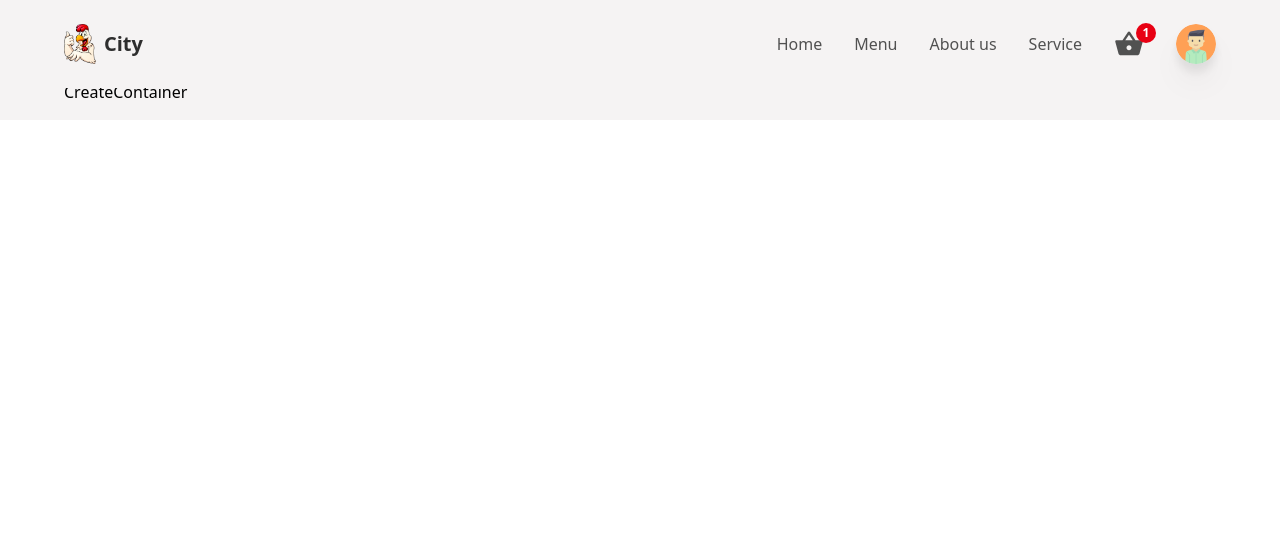
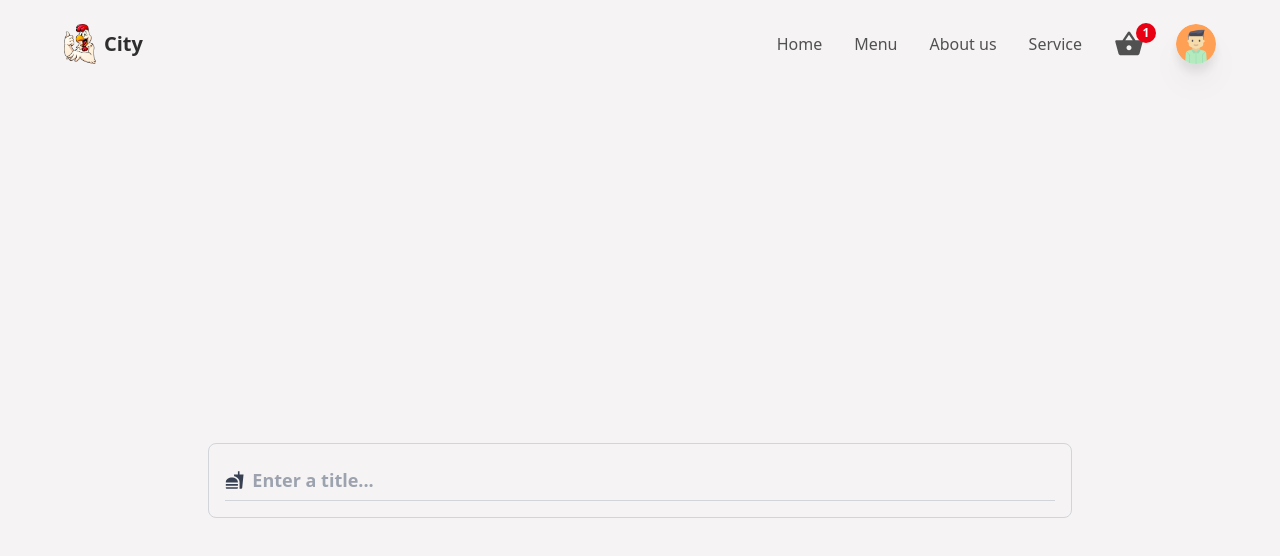
Before and after one commit to Shobhnik13/Food-delivery-app, a React (Vite) app in the folder frontend/: page /createItem in a window 1280 px wide. Shown: the top 556 px of the page. Built offline with nearby package versions, Linux system fonts and the light colour scheme.

Commit message:
started making CreateContainer.jsx

```diff
--- a/frontend/src/Components/CreateContainer.jsx
+++ b/frontend/src/Components/CreateContainer.jsx
@@ -1,9 +1,49 @@
 import React from 'react'
+import { useState } from 'react'
+import { motion } from 'framer-motion';
+import {MdFastfood} from 'react-icons/md'
+const CreateContainer = () => {
+  //creating all states
+  const [title,setTitle]=useState('');
+  const [calories,setCalories]=useState('');
+  const [price,setPrice]=useState('');
+  const [category,setCategory]=useState(null);
+  const [imageAsset,setImageAsset]=useState(null)
+  const [fields,setFields]=useState(false);
+  const [alert,setAlert]=useState('')
+  const [msg,setMsg]=useState(null)
+  const [loading,setLoading]=useState(false)
+  return (
+    // main div
+    <div className='w-full h-auto flex items-center justify-center min-h-screen'>
+      {/* div that contains the structure for the inner divs  */}
+      <div className='w-[90%] md:w-[75%] border border-gray-300  rounded-lg p-4 flex flex-col justify-center items-center'>
+        {
+          fields &&(
+            <motion.p
+            initial={{opacity:0}}
+            animate={{opacity:1}}
+            exit={{opacity:0}}
+            className={`w-full p-2 text-center rounded-lg font-semibold ${
+              alert==='danger'
+              ?` bg-red-400 text-red-800`
+              :` bg-emerald-400 text-emerald-800`
+          } `}>{msg}</motion.p>
+          )}
+           {/* input div which will be inside the outer structured div  */}
+          <div className='w-full py-2 border-b border-gray-300 flex items-center gap-2 '>
+            <MdFastfood className='text-gray-700 text-xl' />
+            <input type="text"
+              value={title}
+              required
+              placeholder='Enter a title...'
+              className='w-full h-full text-lg bg-transparent font-semibold outline-none border-none placeholder:text-gray-400 '
+              onChange={(e)=>setTitle(e.target.value)}
+              />
 
-const CreateContainer = () => {
-  return (
-    <div>CreateContainer</div>
+          </div>
+      </div>
+    </div>
   )
 }
-
 export default CreateContainer
--- a/frontend/src/Components/Header.jsx
+++ b/frontend/src/Components/Header.jsx
@@ -92,9 +92,9 @@ const Header = () => {
                         exit={{opacity:0,scale:0.6}}
                         className='w-40 bg-gray-50 top-12 right-[-20px]  shadow-xl rounded-md absolute flex flex-col '>
                 {
-                user && user.email==='shobhnikw@gmail.com' &&(
+                user && user.email &&(
                     <Link to={'/createItem'}>
-                    <p className='px-4 py-2 flex items-center justify-center gap-3 hover:bg-slate-100 transition-all duration-100 ease-in-out text-textColor'>New item <MdAdd/> </p>
+                    <p onClick={()=>setMenu(false)} className='px-4 py-2 flex items-center justify-center gap-3 hover:bg-slate-100 transition-all duration-100 ease-in-out text-textColor'>New item <MdAdd/> </p>
                     </Link>
                 )
                 }
@@ -147,19 +147,19 @@ const Header = () => {
                 {/* 1->the create item option  */}
 
                 {
-                user && user.email==='shobhnikw@gmail.com' &&(
+                user && user.email && (
                     <Link to={'/createItem'}>
-                    <p className='px-4 py-2 flex items-center  gap-3 hover:bg-slate-100 transition-all duration-100 ease-in-out text-textColor'>New item <MdAdd/> </p>
+                    <p onClick={()=>setMenu(false)} className='px-4 py-2 flex items-center  gap-3 hover:bg-slate-100 transition-all duration-100 ease-in-out text-textColor'>New item <MdAdd/> </p>
                     </Link>
                 )
                 }
                 {/* 2->the ul of the laptop view  */}
 
                 <ul className='flex flex-col  '>
-                    <li className=' text-textColor px-4 py-2 hover:bg-slate-100 hover:text-headingColor duration-100 transition-all ease-in-out cursor-pointer'>Home</li>
-                    <li className='text-textColor px-4 py-2 hover:bg-slate-100 hover:text-headingColor duration-100 transition-all ease-in-out cursor-pointer'>Menu</li>
-                    <li className='text-textColor px-4 py-2 hover:bg-slate-100 hover:text-headingColor duration-100 transition-all ease-in-out cursor-pointer'>About us</li>
-                    <li className='text-textColor px-4 py-2 hover:bg-slate-100 hover:text-headingColor duration-100 transition-all ease-in-out cursor-pointer'>Service</li>
+                    <li  onClick={()=>setMenu(false)} className=' text-textColor px-4 py-2 hover:bg-slate-100 hover:text-headingColor duration-100 transition-all ease-in-out cursor-pointer'>Home</li>
+                    <li onClick={()=>setMenu(false)} className='text-textColor px-4 py-2 hover:bg-slate-100 hover:text-headingColor duration-100 transition-all ease-in-out cursor-pointer'>Menu</li>
+                    <li onClick={()=>setMenu(false)} className='text-textColor px-4 py-2 hover:bg-slate-100 hover:text-headingColor duration-100 transition-all ease-in-out cursor-pointer'>About us</li>
+                    <li onClick={()=>setMenu(false)} className='text-textColor px-4 py-2 hover:bg-slate-100 hover:text-headingColor duration-100 transition-all ease-in-out cursor-pointer'>Service</li>
                 </ul>
                 {/* 3->the logout option  */}
 
--- /dev/null
+++ b/frontend/src/Components/Loader.jsx
@@ -0,0 +1,11 @@
+import React from 'react'
+
+const Loader = () => {
+  return (
+    <div>
+
+    </div>
+  )
+}
+
+export default Loader
--- a/frontend/src/Components/index.js
+++ b/frontend/src/Components/index.js
@@ -1,3 +1,5 @@
 export {default as Header} from './Header'
 export {default as MainContainer} from './MainContainer'
 export {default as CreateContainer} from './CreateContainer'
+export {default as HomeContainer} from './HomeContainer'
+export {default as Loader} from './Loader'
```
